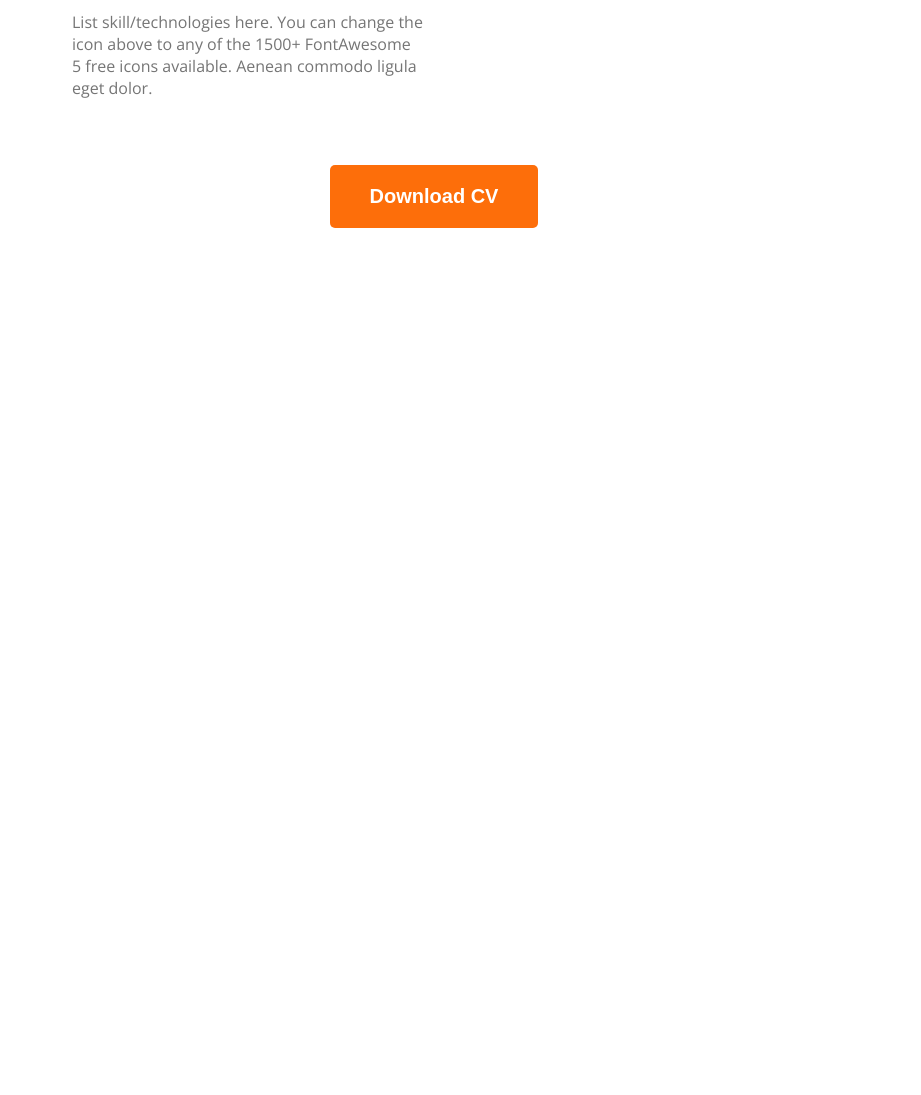
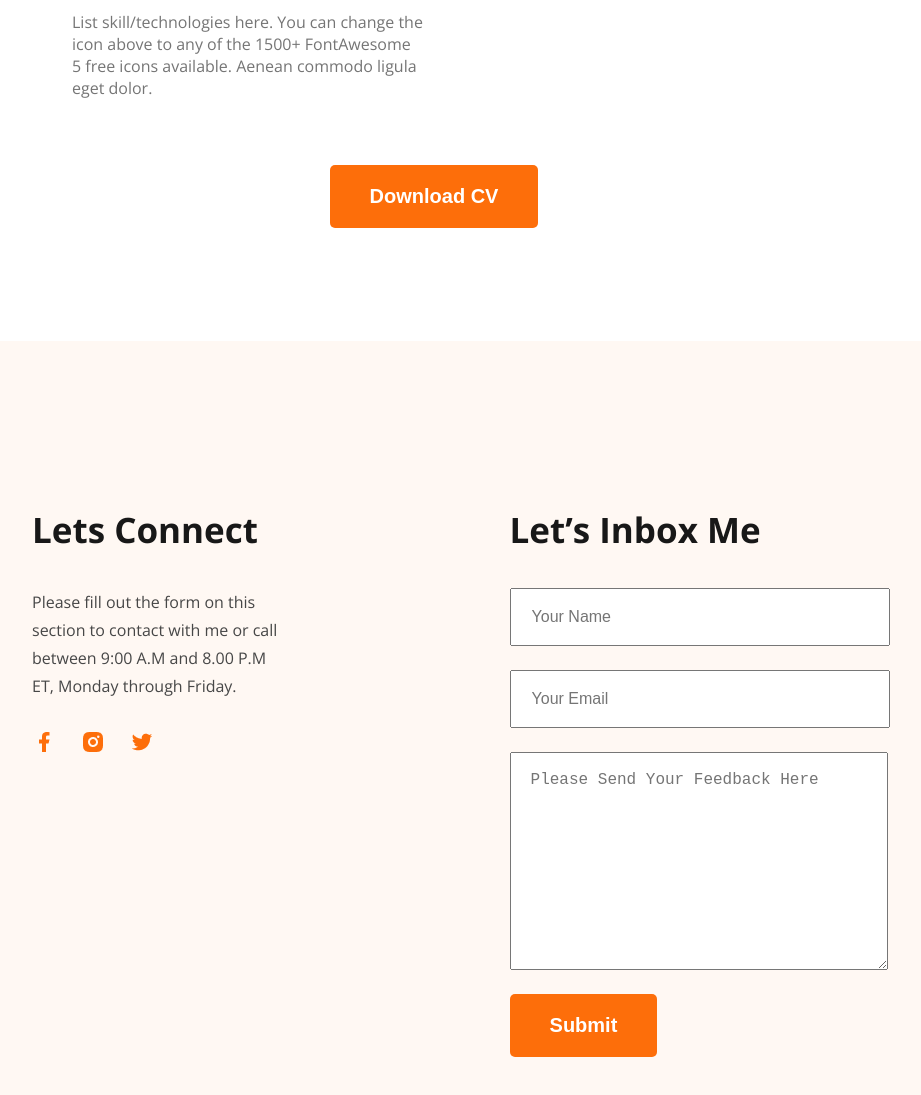
Before and after one commit to mdsabbir112/My-First-Portfolio, a plain HTML site: page index.html in a window 1280 px wide. Shown: the part 3812-4907 px from the top of the page, without its empty margins (206-1127 px from the left). Before the commit the page ends 4048 px from the top, so only its background shows below. Drawn offline with nearby package versions, Linux system fonts and the light colour scheme.

Commit message:
Add Footer section

```diff
--- a/Styles/Blog.css
+++ b/Styles/Blog.css
@@ -271,6 +271,7 @@ li a {
 .section-button{
     display: flex ;
     justify-content: center;
+    margin-bottom: 113px ;
     /* margin: 0px 700px 0px 700px ; */
 }
 
@@ -297,3 +298,53 @@ li a {
     font-size: 16px;
     font-weight: 400;
 }
+
+
+/* Footer Section  */
+
+.main-footer{
+    background-color: #FFF8F3;
+    display: flex;
+    gap: 120px;
+    padding: 130px 230px 130px 230px ;
+
+
+}
+
+.footer-connect{
+    width: 50%;
+
+}
+
+.foot-title{
+    font-size: 35px;
+    font-weight: 700;
+
+}
+
+.icon-gap{
+    display: flex;
+    gap: 25px;
+}
+
+.foot-description{
+    font-size: 16px;
+    font-weight: 400;
+    margin-bottom: 30px;
+    line-height: 28px;
+    width: 70%;
+
+}
+
+/* Form Design */
+
+footer input[type="text"], footer input[type="email"], footer textarea{
+    width: 100%;
+    padding: 18px 30px 18px 20px;
+    margin-bottom: 24px;
+    font-size: 16px;
+    font-weight: 400;
+    display: block;
+
+
+}
--- a/index.html
+++ b/index.html
@@ -167,6 +167,28 @@ to any of the 1500+ FontAwesome 5 free icons available. Aenean commodo ligula eg
      </section>
 
     </main>
-    <footer></footer>
+
+
+    <footer class="main-footer">
+      <div class="footer-connect">
+        <h3 class="foot-title dark-1">Lets Connect</h3>
+        <p class="foot-description dark-2">Please fill out the form on this section to contact with me or call between 9:00 A.M and 8.00 P.M ET, Monday through Friday.</p>
+        <div class="icon-gap">
+          <a href=""><img src="images/icons/facebook.png" alt="Facebook"></a>
+          <a href=""><img src="images/icons/insta.png" alt="Instagram"></a>
+          <a href=""><img src="images/icons/twitter.png" alt=""></a>
+        </div>
+      </div>
+      <div>
+        <h3 class="foot-title dark-1">Let’s Inbox Me</h3>
+        <form action="">
+          <input type="text" name="" id="" placeholder="Your Name">
+          <input type="email" name="" id="" placeholder="Your Email">
+          <textarea name="" id="" cols="30" rows="10" placeholder="Please Send Your Feedback Here "></textarea>
+          <input class="btn-primary" type="submit" value="Submit">
+        </form>
+      </div>
+
+    </footer>
   </body>
 </html>
```
